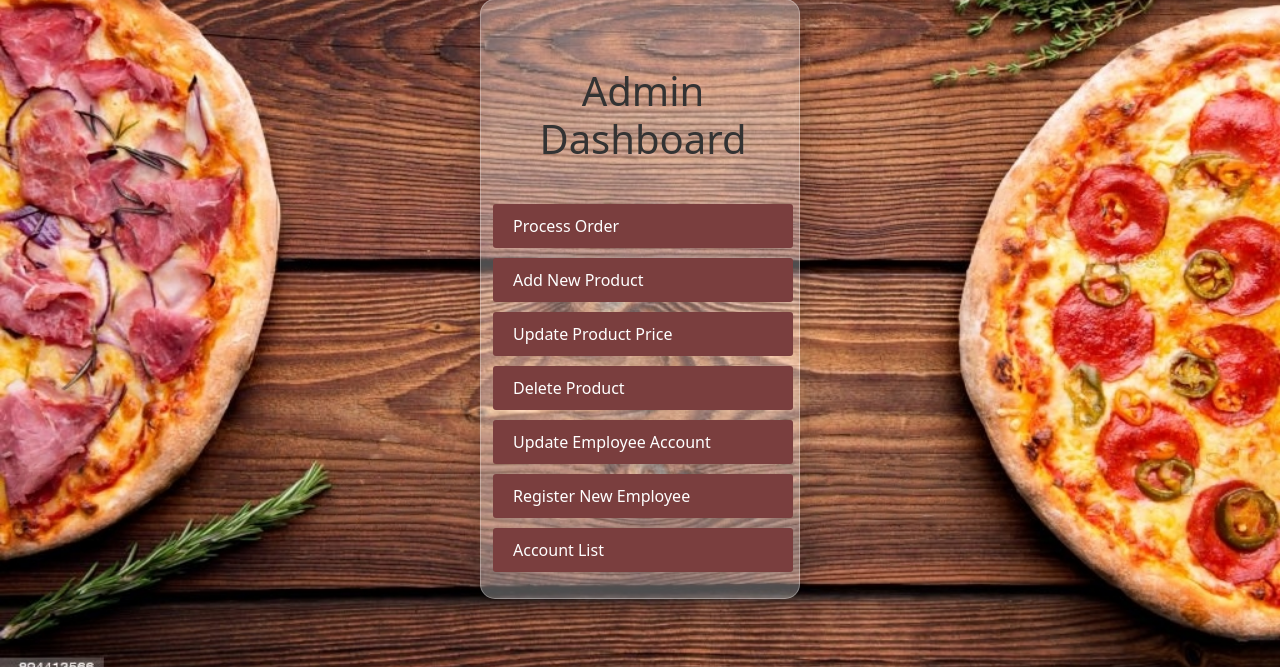
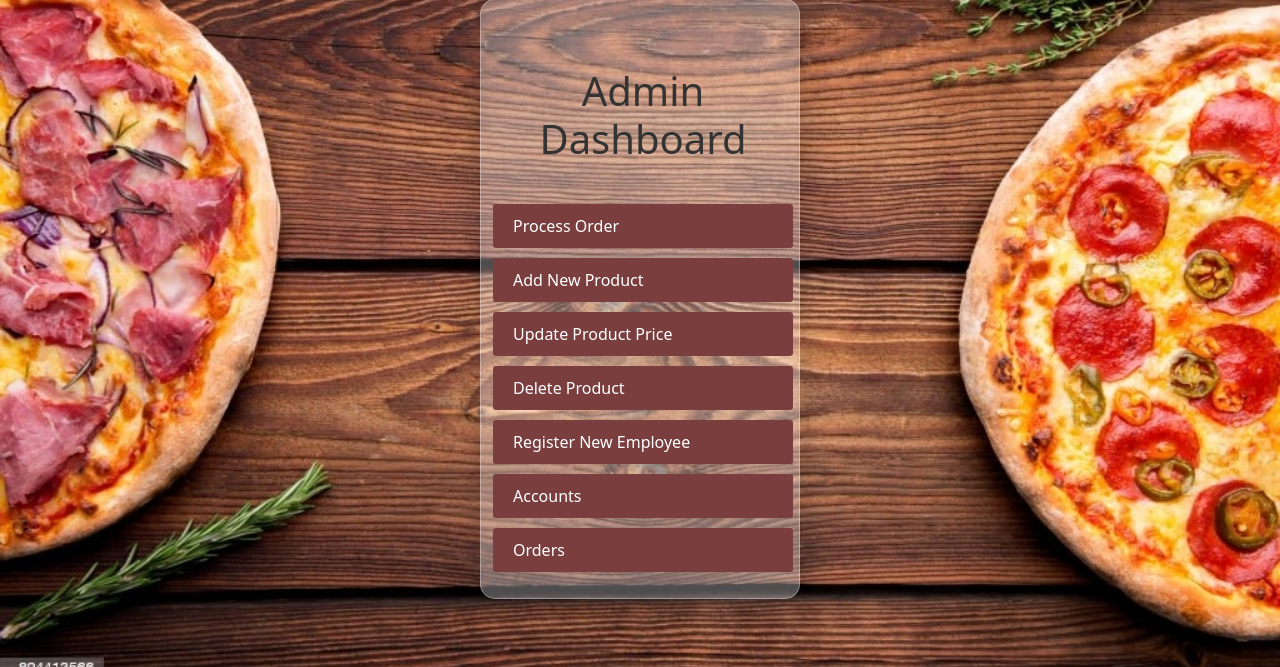
Before and after one commit to NicholeCuizon/IT342_Techinnovators, a Django app: page /dashboard_admin/ in a window 1280 px wide. Shown: the part 133-800 px from the top of the page. Run offline with Django 5.2, Linux system fonts and the light colour scheme; some libraries are stand-ins or nearby versions.

Commit message:
Accounts

```diff
--- a/pizza_alley_app/templates/dashboard_admin.html
+++ b/pizza_alley_app/templates/dashboard_admin.html
@@ -106,14 +106,17 @@
 	<div class="container">
         <h1>Admin Dashboard</h1>
         <div class="btn-group">
+
+            <!--Admin Features-->
             <a href="finalorder.php"><button>Process Order</button></a>
             <a href="Pizza_AddProduct.php"><button>Add New Product</button></a>
             <a href="Pizza_UpdatePrice.php"><button>Update Product Price</button></a>
             <a href="Pizza_DeleteProduct.php"><button>Delete Product</button></a>
-            <a href="Pizza_UpdateEmployee.php"><button>Update Employee Account</button></a>
+
+            <!--Cuizon-->
             <a href="{% url 'registration_employee' %}"><button>Register New Employee</button></a>
-            <a href=""><button>Account List</button></a>
-
+            <a href="{% url 'registration_employee' %}"><button>Accounts</button></a>
+            <a href="{% url 'registration_employee' %}"><button>Orders</button></a>
         </div>
 	</div>
 </body>
--- a/pizza_alley_app/templates/dashboard_customer.html
+++ b/pizza_alley_app/templates/dashboard_customer.html
@@ -106,8 +106,10 @@
 	<div class="container">
         <h1>Customer Dashboard</h1>
         <div class="btn-group">
+
+            <!--Assigned Member-->
             <a href="finalorder.php"><button>Process Order</button></a>
-            <a href="finalorder.php"><button>My Orders</button></a>
+            <a href="finalorder.php"><button>My Orders</button></a> <!--Order History-->
         </div>
 	</div>
 </body>
--- a/pizza_alley_app/templates/dashboard_employee.html
+++ b/pizza_alley_app/templates/dashboard_employee.html
@@ -106,8 +106,8 @@
 	<div class="container">
         <h1>Employee Dashboard</h1>
         <div class="btn-group">
-            <a href="finalorder.php"><button>Process Order</button></a>
-            <a href="finalorder.php"><button>My Orders</button></a>
+            <!--Cuizon-->
+            <a href="finalorder.php"><button>My Deliveries</button></a>
         </div>
 	</div>
 </body>
```
